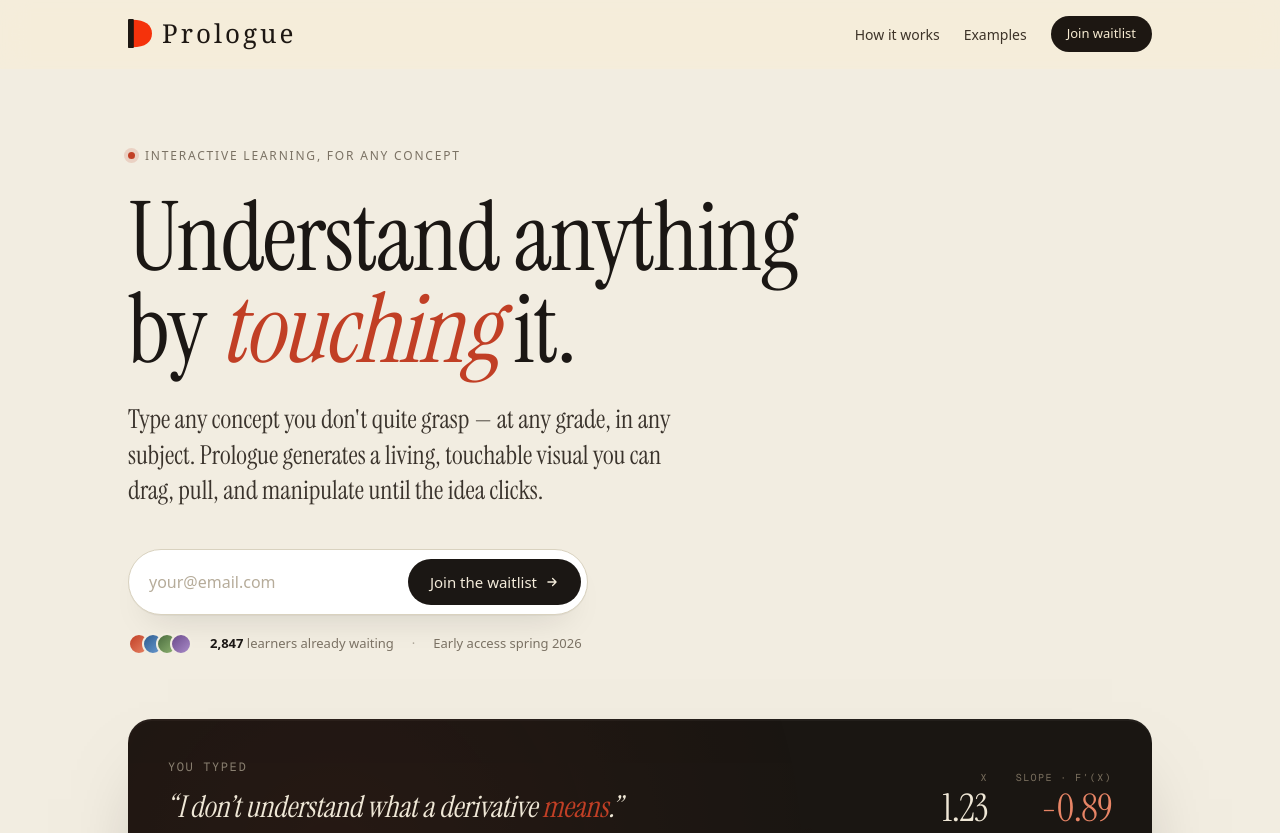
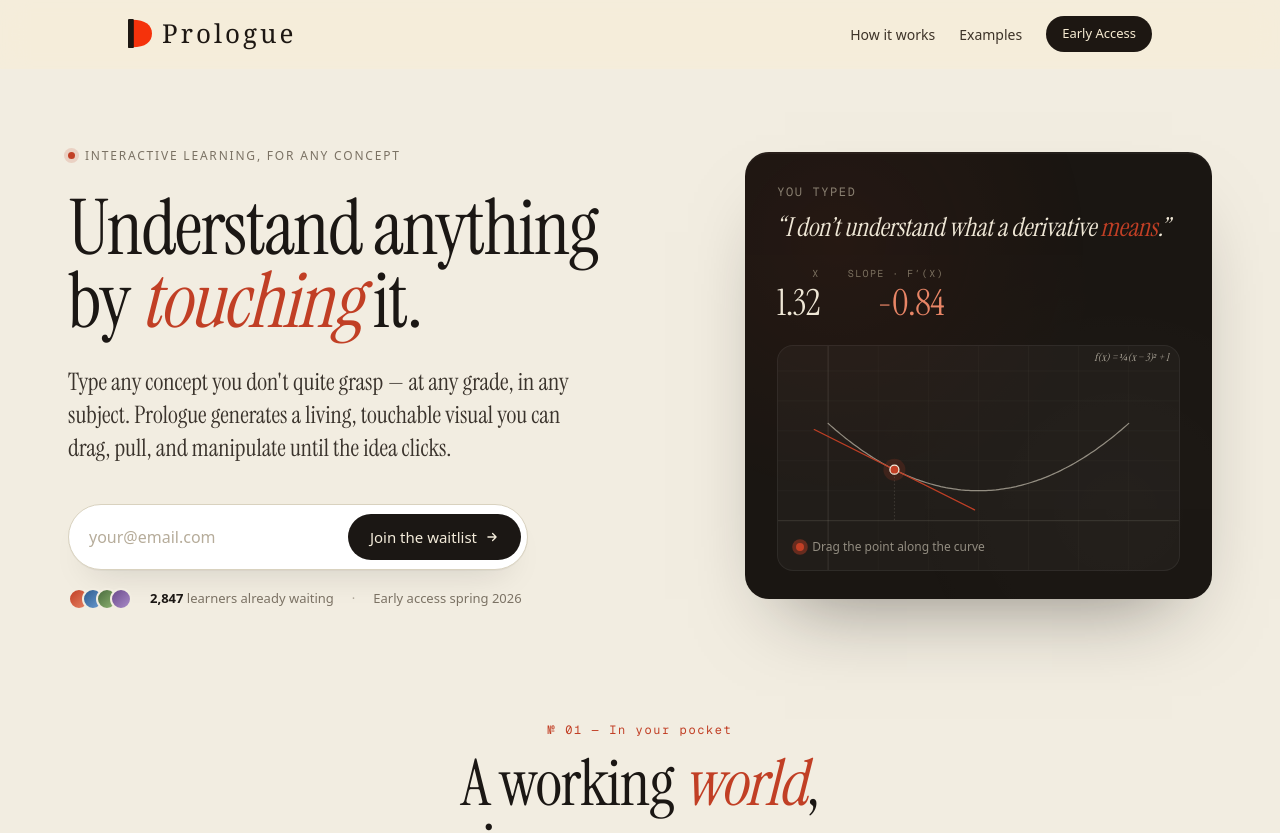
Before and after one commit to sunilthapa01/Prologue-wailtlist, a Next.js app: page / in a window 1280 px wide. Shown: the top 833 px of the page. Built offline with nearby package versions, Linux system fonts and the light colour scheme.

Commit message:
Hero section changes

```diff
--- a/app/page.tsx
+++ b/app/page.tsx
@@ -16,8 +16,11 @@ export default function Home() {
       <Nav />
 
       {/* ── Hero ──────────────────────────────────────────────── */}
-      <header className="py-[72px_0_56px] pt-[72px] pb-14 relative">
-        <div className="max-w-[1080px] mx-auto px-7">
+      <header className="pt-[72px] pb-14 relative">
+        <div className="max-w-[1200px] mx-auto px-7">
+          <div className="flex flex-col lg:flex-row lg:items-center lg:gap-12">
+            {/* Left column — Text content */}
+            <div className="lg:w-[55%] lg:flex-shrink-0">
               {/* Eyebrow */}
               <div className="inline-flex items-center gap-[10px] font-body text-xs font-medium tracking-[1.8px] uppercase text-muted mb-7">
                 <span className="w-[7px] h-[7px] rounded-full bg-brand shadow-[0_0_0_4px_rgba(193,63,37,0.16)]" />
@@ -25,14 +28,14 @@ export default function Home() {
               </div>
 
               {/* Headline */}
-          <h1 className="font-display font-normal text-[clamp(48px,8vw,96px)] leading-[0.96] tracking-[-1.5px] m-0 mb-[26px] text-ink [text-wrap:balance]">
+              <h1 className="font-display font-normal text-[clamp(42px,6vw,82px)] leading-[0.96] tracking-[-1.5px] m-0 mb-[26px] text-ink [text-wrap:balance]">
                 Understand anything
                 <br />
                 by <em className="italic text-brand">touching</em> it.
               </h1>
 
               {/* Lede */}
-          <p className="font-display text-[clamp(20px,2.2vw,26px)] leading-snug text-ink-soft max-w-[580px] mb-10 [text-wrap:pretty]">
+              <p className="font-display text-[clamp(18px,2vw,24px)] leading-snug text-ink-soft max-w-[520px] mb-10 [text-wrap:pretty]">
                 Type any concept you don&apos;t quite grasp — at any grade, in any
                 subject. Prologue generates a living, touchable visual you can drag,
                 pull, and manipulate until the idea clicks.
@@ -61,9 +64,13 @@ export default function Home() {
                 <span className="opacity-60">·</span>
                 <span>Early access spring 2026</span>
               </div>
+            </div>
 
-          {/* Live derivative demo */}
+            {/* Right column — Live derivative demo */}
+            <div className="lg:w-[45%] mt-12 lg:mt-0">
               <DerivativeDemo />
+            </div>
+          </div>
         </div>
       </header>
 
--- a/components/DerivativeDemo.tsx
+++ b/components/DerivativeDemo.tsx
@@ -167,7 +167,7 @@ export default function DerivativeDemo() {
 
   return (
     <div
-      className="mt-16 bg-parchment-card rounded-3xl p-10 pb-9 text-[#EFE7D6] relative overflow-hidden"
+      className="bg-parchment-card rounded-3xl p-6 lg:p-8 pb-6 lg:pb-7 text-[#EFE7D6] relative overflow-hidden"
       style={{
         boxShadow:
           '0 40px 80px -40px rgba(28,24,21,0.5), 0 2px 0 rgba(255,255,255,0.04) inset',
@@ -186,7 +186,7 @@ export default function DerivativeDemo() {
       {/* Header */}
       <div className="relative z-10 flex items-end justify-between gap-5 mb-6 flex-wrap">
         <div
-          className="font-display italic text-[clamp(22px,2.6vw,30px)] leading-snug text-[#EFE7D6] max-w-[460px] tracking-[-0.2px]"
+          className="font-display italic text-[clamp(18px,2.4vw,26px)] leading-snug text-[#EFE7D6] max-w-[400px] tracking-[-0.2px]"
         >
           <span className="not-italic font-code text-[12px] tracking-[1.6px] uppercase text-[#8A8071] block mb-[10px]">
             You typed
@@ -202,7 +202,7 @@ export default function DerivativeDemo() {
             </div>
             <div
               ref={rXRef}
-              className="font-display text-[38px] leading-none text-[#EFE7D6] tracking-[-0.5px] tabular-nums"
+              className="font-display text-[clamp(26px,3.5vw,36px)] leading-none text-[#EFE7D6] tracking-[-0.5px] tabular-nums"
             >
               0.00
             </div>
@@ -213,7 +213,7 @@ export default function DerivativeDemo() {
             </div>
             <div
               ref={rSlopeRef}
-              className="font-display text-[38px] leading-none text-brand tracking-[-0.5px] tabular-nums"
+              className="font-display text-[clamp(26px,3.5vw,36px)] leading-none text-brand tracking-[-0.5px] tabular-nums"
             >
               0.00
             </div>
--- a/components/Nav.tsx
+++ b/components/Nav.tsx
@@ -44,7 +44,7 @@ export default function Nav() {
             href="#join"
             className="px-4 py-2 rounded-full bg-ink text-[#F3EBDA] font-medium text-[13px] hover:bg-brand transition-colors duration-150"
           >
-            Join waitlist
+            Early Access
           </a>
         </div>
       </div>
```
Lines whose indentation alone changed are shown as unchanged.
